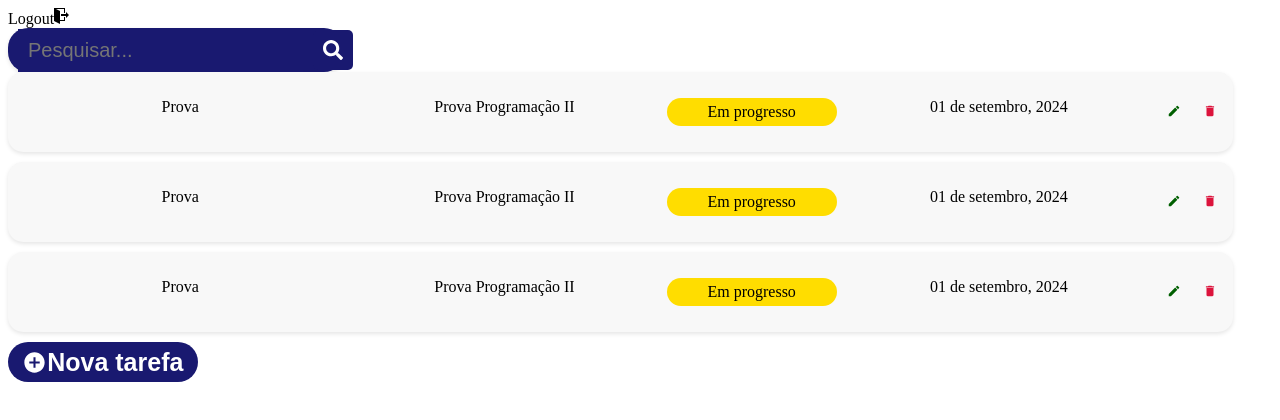
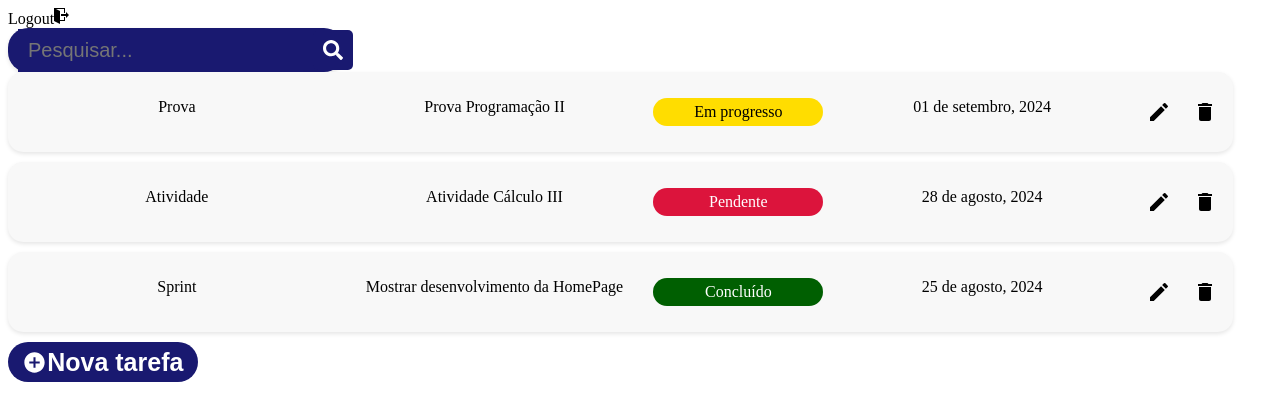
Before and after one commit to MikaelAlvez/Gerenciamento-de-tarefas, a Next.js app in the folder frontend/: page /ListTasks in a window 1280 px wide. Shown: the top 420 px of the page. Built offline with nearby package versions, Linux system fonts and the light colour scheme.

Commit message:
feat: reponsive taskCard

```diff
--- a/frontend/src/app/Components/TaskCards/TaskCards.module.css
+++ b/frontend/src/app/Components/TaskCards/TaskCards.module.css
@@ -25,21 +25,21 @@
     text-align: center;
   }
 
-  .statusConfirmado {
+  .statusConcluido {
     background-color: #005F01;
     color: white;
     border-radius: 20px;
     padding: 5px 10px;
   }
 
-  .statusCancelado {
+  .statusPendente {
     background-color: #DC143C;
     color: white;
     border-radius: 20px;
     padding: 5px 10px;
   }
 
-  .statusPendente {
+  .statusProgresso {
     background-color: #ffdd00;
     color: black;
     border-radius: 20px;
@@ -51,8 +51,8 @@
     gap: 10px;
   }
 
-  .statusConfirmado,
-  .statusCancelado,
+  .statusConcluido,
+  .statusProgresso,
   .statusPendente {
     display: inline-block;
     border-radius: 20px;
@@ -65,34 +65,21 @@
     text-overflow: ellipsis;
   }
 
-  .actionButtonConfirmar,
-  .actionButtonCancelar,
-  .actionButtonReagendar {
-    background: none;
+  .actionButtonEdit, .actionButtonDelete {
+    background-color: transparent;
     border: none;
     cursor: pointer;
-    width: 100%;
-    font-size: 0.875rem;
-    transition: color 0.3s;
+    display: flex;
+    align-items: center;
+    justify-content: center;
+    transition: transform 0.3s;
+    font-size: 24px;
   }
 
-  .actionButtonConfirmar {
-    color: #005F01;
+  .actionButtonEdit:hover, .actionButtonDelete:hover {
+    transform: scale(1.50);
   }
 
-  .actionButtonCancelar {
-    color: #DC143C;
-  }
-
-  .actionButtonReagendar {
-    color: #ffdd00;
-  }
-
-  .actionButtonConfirmar:hover,
-  .actionButtonCancelar:hover,
-  .actionButtonReagendar:hover {
-    color: #005bb5;
-  }
 
   @media (max-width: 768px) {
     .listaContainer {
--- a/frontend/src/app/Components/TaskCards/index.tsx
+++ b/frontend/src/app/Components/TaskCards/index.tsx
@@ -14,11 +14,11 @@ export default function TaskCards({ titleTask, description, status, date }: Task
   const getStatusClass = (status: string) => {
     switch (status) {
       case 'Concluído':
-        return styles.statusConfirmado;
+        return styles.statusConcluido;
       case 'Pendente':
-        return styles.statusCancelado;
+        return styles.statusPendente;
       case 'Em progresso':
-        return styles.statusPendente;
+        return styles.statusProgresso;
       default:
         return '';
     }
@@ -33,8 +33,8 @@ export default function TaskCards({ titleTask, description, status, date }: Task
         <span className={styles.field}>{date}</span>
       </div>
       <div className={styles.actions}>
-        <button className={styles.actionButtonConfirmar}><MdEdit /></button>
-        <button className={styles.actionButtonCancelar}><MdDelete /></button>
+        <button className={styles.actionButtonEdit}><MdEdit /></button>
+        <button className={styles.actionButtonDelete}><MdDelete /></button>
       </div>
     </div>
   );
--- a/frontend/src/pages/ListTasks/index.tsx
+++ b/frontend/src/pages/ListTasks/index.tsx
@@ -8,8 +8,8 @@ import { ImExit } from "react-icons/im";
 export default function ListTasks() {
   const tasks = [
     {titleTask: 'Prova', description: 'Prova Programação II', status: 'Em progresso', date: '01 de setembro, 2024'},
-    {titleTask: 'Prova', description: 'Prova Programação II', status: 'Em progresso', date: '01 de setembro, 2024'},
-    {titleTask: 'Prova', description: 'Prova Programação II', status: 'Em progresso', date: '01 de setembro, 2024'},
+    {titleTask: 'Atividade', description: 'Atividade Cálculo III', status: 'Pendente', date: '28 de agosto, 2024'},
+    {titleTask: 'Sprint', description: 'Mostrar desenvolvimento da HomePage', status: 'Concluído', date: '25 de agosto, 2024'},
   ];
 
   return (
```
